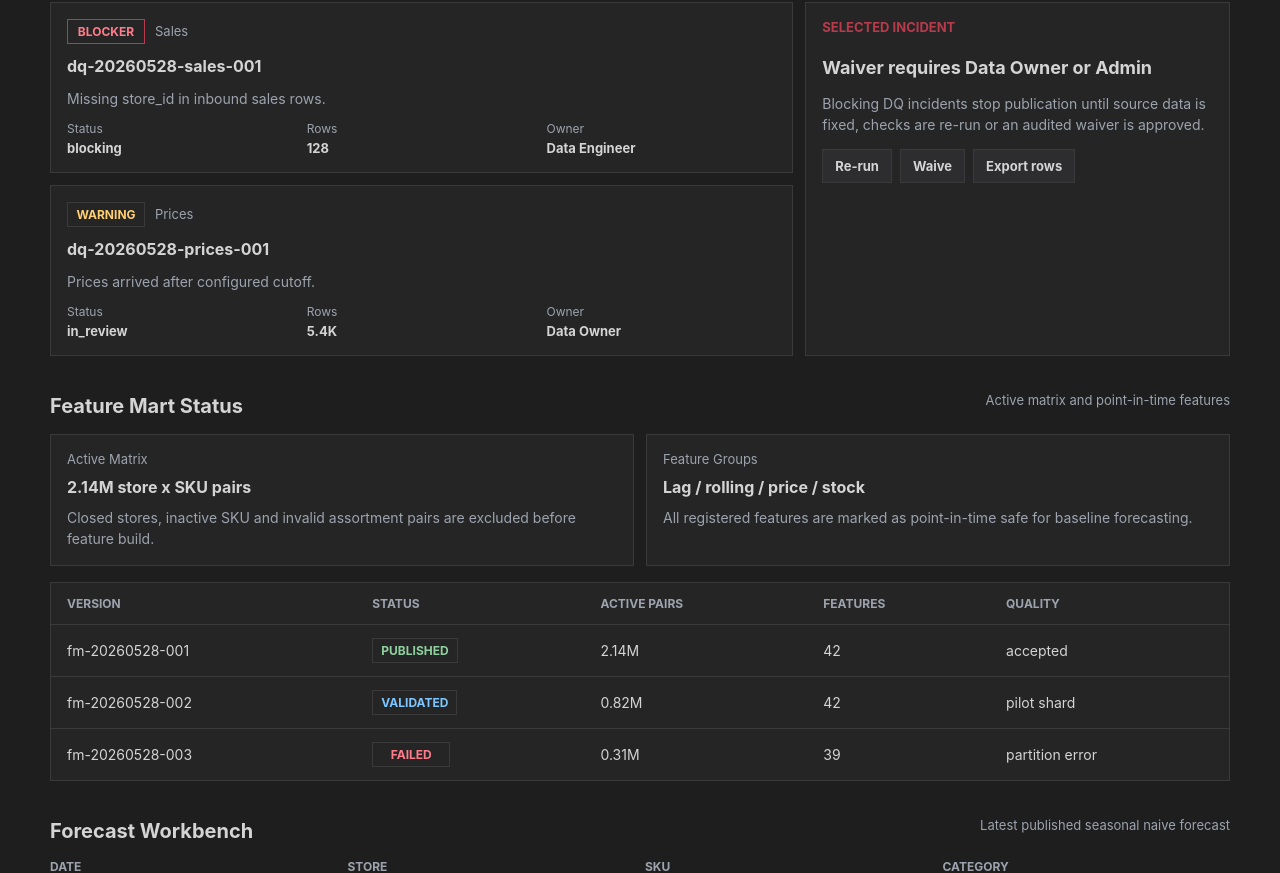
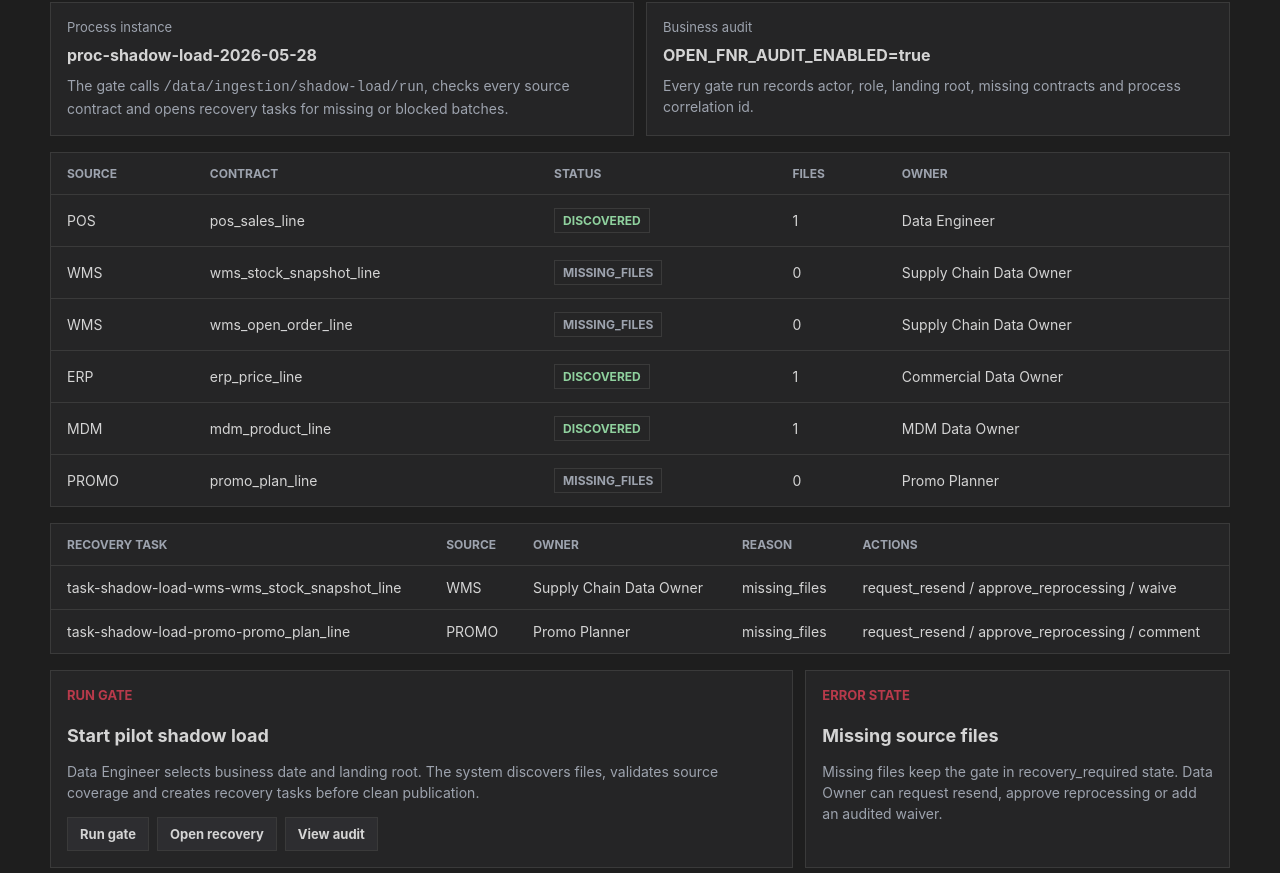
Before and after one commit to romanrav1980/OPEN_FNR, a React (Vite) app in the folder apps/frontend/: page / in a window 1280 px wide. Shown: the part 971-1844 px from the top of the page. Built offline with nearby package versions, Linux system fonts and the light colour scheme; no server answers.

Commit message:
Add shadow load gate UI section

```diff
--- a/apps/frontend/src/main.tsx
+++ b/apps/frontend/src/main.tsx
@@ -27,6 +27,22 @@ type DataQualityIncident = {
   message: string;
 };
 
+type ShadowLoadSource = {
+  source: string;
+  contract: string;
+  status: "discovered" | "missing_files";
+  files: number;
+  owner: string;
+};
+
+type ShadowLoadTask = {
+  task: string;
+  source: string;
+  owner: string;
+  reason: string;
+  actions: string;
+};
+
 type FeatureMartStatus = {
   version: string;
   status: "published" | "validated" | "failed";
@@ -70,6 +86,32 @@ const dataQualityIncidents: DataQualityIncident[] = [
     affectedRows: "5.4K",
     owner: "Data Owner",
     message: "Prices arrived after configured cutoff.",
+  },
+];
+
+const shadowLoadSources: ShadowLoadSource[] = [
+  { source: "POS", contract: "pos_sales_line", status: "discovered", files: 1, owner: "Data Engineer" },
+  { source: "WMS", contract: "wms_stock_snapshot_line", status: "missing_files", files: 0, owner: "Supply Chain Data Owner" },
+  { source: "WMS", contract: "wms_open_order_line", status: "missing_files", files: 0, owner: "Supply Chain Data Owner" },
+  { source: "ERP", contract: "erp_price_line", status: "discovered", files: 1, owner: "Commercial Data Owner" },
+  { source: "MDM", contract: "mdm_product_line", status: "discovered", files: 1, owner: "MDM Data Owner" },
+  { source: "PROMO", contract: "promo_plan_line", status: "missing_files", files: 0, owner: "Promo Planner" },
+];
+
+const shadowLoadTasks: ShadowLoadTask[] = [
+  {
+    task: "task-shadow-load-wms-wms_stock_snapshot_line",
+    source: "WMS",
+    owner: "Supply Chain Data Owner",
+    reason: "missing_files",
+    actions: "request_resend / approve_reprocessing / waive",
+  },
+  {
+    task: "task-shadow-load-promo-promo_plan_line",
+    source: "PROMO",
+    owner: "Promo Planner",
+    reason: "missing_files",
+    actions: "request_resend / approve_reprocessing / comment",
   },
 ];
 
@@ -925,6 +967,105 @@ function App() {
               ))}
             </tbody>
           </table>
+        </div>
+      </section>
+
+      <section className="data-section" aria-label="Shadow load gate">
+        <div className="section-heading">
+          <h2>Shadow Load Gate</h2>
+          <p>API-backed process: discovery, recovery tasks and audit</p>
+        </div>
+        <div className="feature-grid">
+          <article className="feature-summary">
+            <span>Process instance</span>
+            <strong>proc-shadow-load-2026-05-28</strong>
+            <p>
+              The gate calls <code>/data/ingestion/shadow-load/run</code>, checks every source contract
+              and opens recovery tasks for missing or blocked batches.
+            </p>
+          </article>
+          <article className="feature-summary">
+            <span>Business audit</span>
+            <strong>OPEN_FNR_AUDIT_ENABLED=true</strong>
+            <p>
+              Every gate run records actor, role, landing root, missing contracts and process correlation id.
+            </p>
+          </article>
+        </div>
+        <div className="table-shell">
+          <table>
+            <thead>
+              <tr>
+                <th>Source</th>
+                <th>Contract</th>
+                <th>Status</th>
+                <th>Files</th>
+                <th>Owner</th>
+              </tr>
+            </thead>
+            <tbody>
+              {shadowLoadSources.map((source) => (
+                <tr key={`${source.source}-${source.contract}`}>
+                  <td>{source.source}</td>
+                  <td>{source.contract}</td>
+                  <td>
+                    <span className={`status-dot status-${source.status === "discovered" ? "loaded" : "waiting"}`}>
+                      {source.status}
+                    </span>
+                  </td>
+                  <td>{source.files}</td>
+                  <td>{source.owner}</td>
+                </tr>
+              ))}
+            </tbody>
+          </table>
+        </div>
+        <div className="table-shell">
+          <table>
+            <thead>
+              <tr>
+                <th>Recovery task</th>
+                <th>Source</th>
+                <th>Owner</th>
+                <th>Reason</th>
+                <th>Actions</th>
+              </tr>
+            </thead>
+            <tbody>
+              {shadowLoadTasks.map((task) => (
+                <tr key={task.task}>
+                  <td>{task.task}</td>
+                  <td>{task.source}</td>
+                  <td>{task.owner}</td>
+                  <td>{task.reason}</td>
+                  <td>{task.actions}</td>
+                </tr>
+              ))}
+            </tbody>
+          </table>
+        </div>
+        <div className="dq-layout">
+          <aside className="dq-detail">
+            <span className="eyebrow">Run Gate</span>
+            <h3>Start pilot shadow load</h3>
+            <p>
+              Data Engineer selects business date and landing root. The system discovers files,
+              validates source coverage and creates recovery tasks before clean publication.
+            </p>
+            <div className="action-row">
+              <button type="button">Run gate</button>
+              <button type="button">Open recovery</button>
+              <button type="button">View audit</button>
+            </div>
+          </aside>
+          <aside className="dq-detail">
+            <span className="eyebrow">Error State</span>
+            <h3>Missing source files</h3>
+            <p>
+              Missing files keep the gate in recovery_required state. Data Owner can request resend,
+              approve reprocessing or add an audited waiver.
+            </p>
+          </aside>
         </div>
       </section>
 
```
